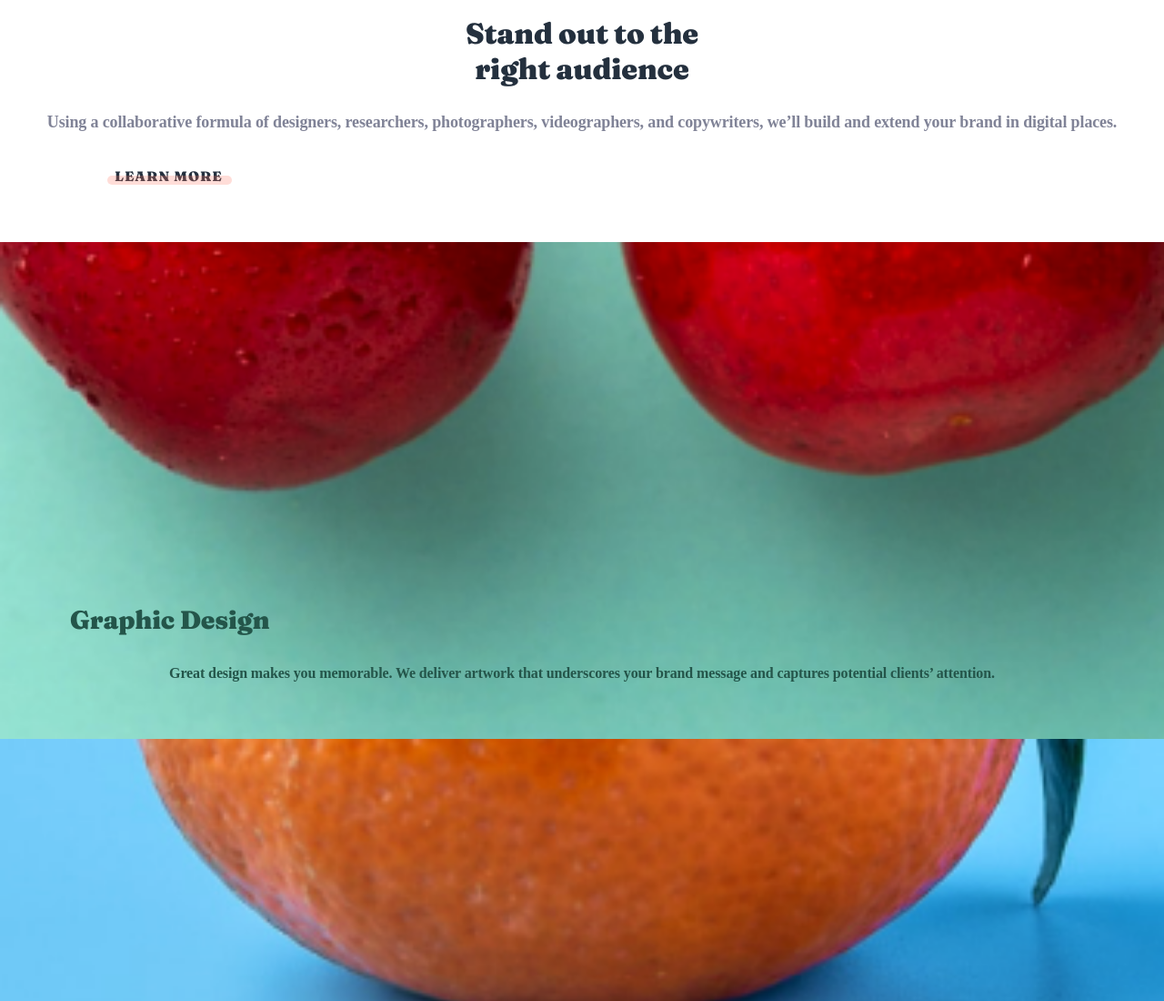
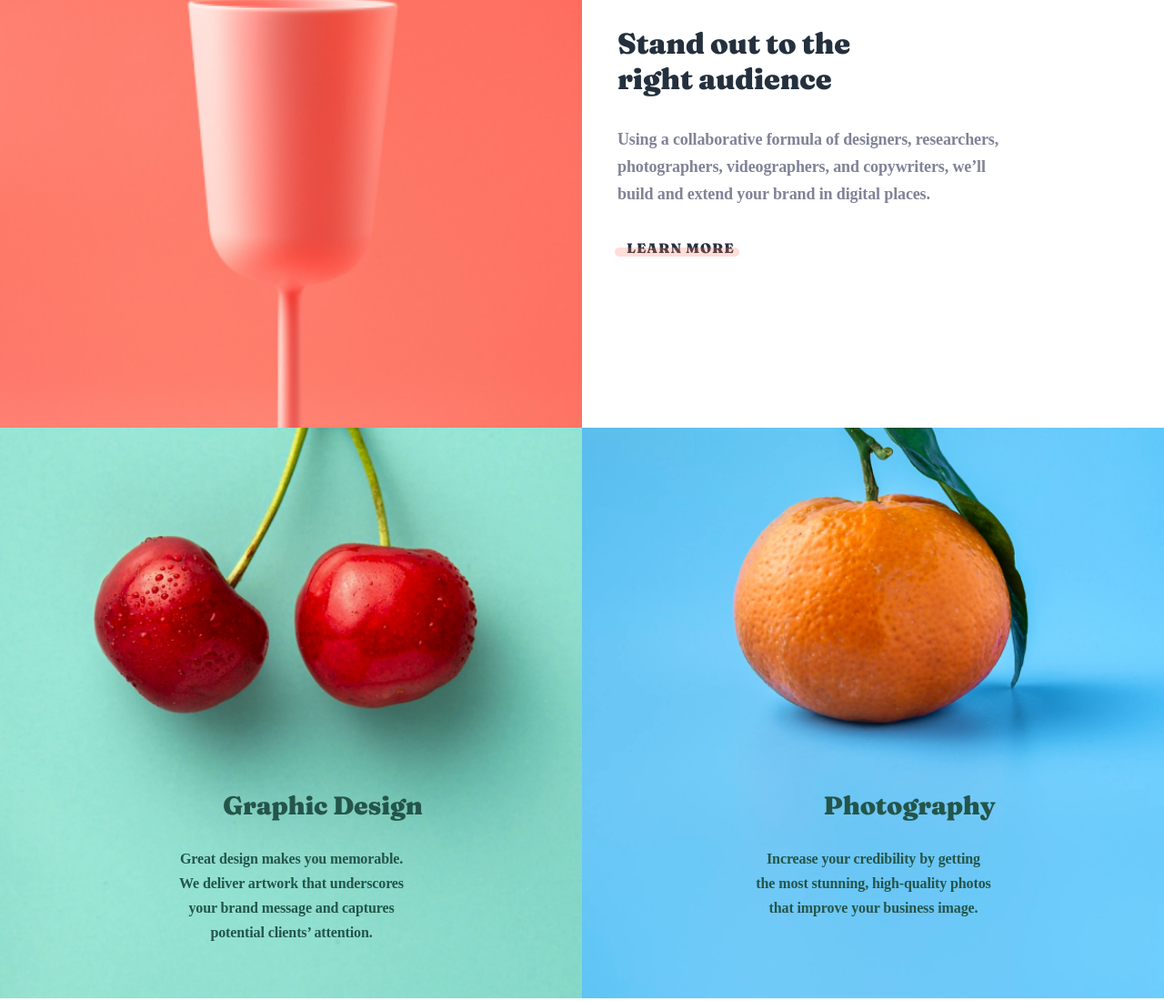
Before and after one commit to Sanjarbek7777/site-sunnyside, a plain HTML site: page index.html in a window 1280 px wide. Shown: the part 1508-2608 px from the top of the page at 91% size. Drawn offline with Linux system fonts and the light colour scheme.

Commit message:
change width images

```diff
--- a/css/styles.css
+++ b/css/styles.css
@@ -338,7 +338,7 @@ html{
   list-style: none;
 }
 
-/* @media only screen and (min-width: 1000px) {
+ @media only screen and (min-width: 1000px) {
 
   .container{
     width: 100%;
@@ -459,7 +459,7 @@ html{
   }
 
   .features-item__img{
-    width: 720px;
+    width: 50%;
     height: 600px;
   }
 
@@ -480,16 +480,16 @@ html{
 
   .item-features{
     background-image: url(../img/cherry-desktop.png);
-    width: 770px;
+    width: 50%;
   }
 
   .item-two{
     background-image: url(../img/mandarin-desktop.png);
-    width: 720px;
+    width: 50%;
   }
 
   .item-yellow__img{
-    width: 672px;
+    width: 50%;
   }
 
   .item-features__title{
@@ -502,7 +502,7 @@ html{
   .title-two{
     margin: 0;
     padding: 0;
-    margin-left: 155px;
+    margin-left: 185px;
   }
 
   .item-features__text{
@@ -510,4 +510,4 @@ html{
     padding-right: 190px;
   }
 
-} */
+}
```
